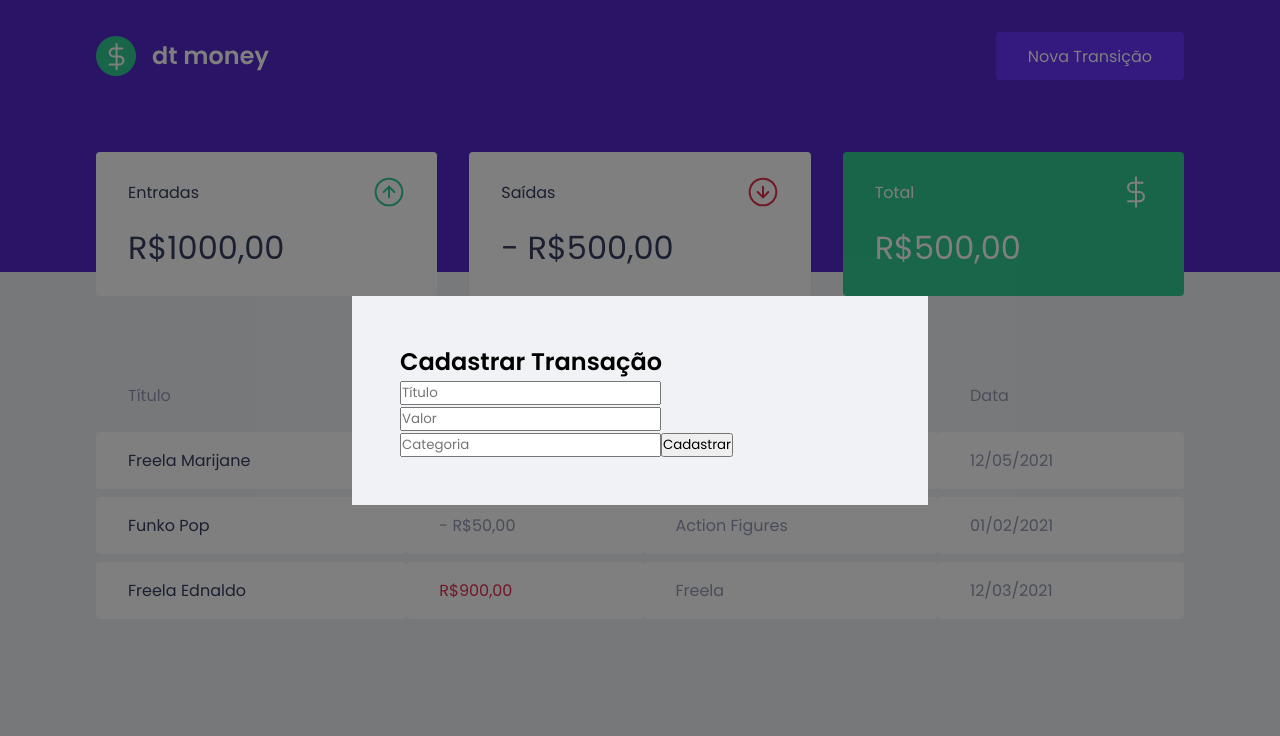
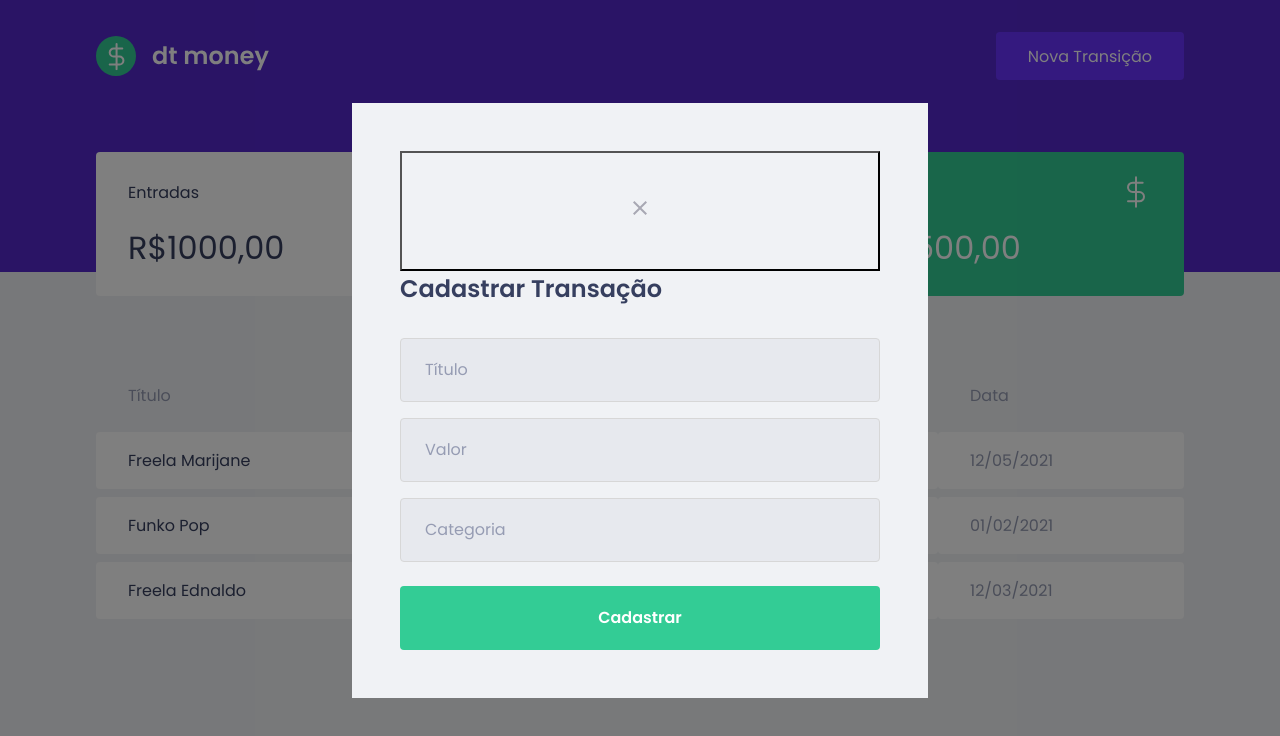
Before and after one commit to thiagoos16/ignite-dt-money, a React (Create React App) app: page / in a window 1280 px wide. Both pictures are taken after a click on the button "Nova Transição". Shown: the top 736 px of the page. Built offline with nearby package versions, Linux system fonts and the light colour scheme; no server answers; what miragejs would draw is missing.

Commit message:
add styles in transaction modal

```diff
--- a/src/components/NewTransactionModal/index.tsx
+++ b/src/components/NewTransactionModal/index.tsx
@@ -1,4 +1,5 @@
 import Modal from 'react-modal';
+import closeImg from '../../assets/close.svg';
 import { Container } from './styles';
 
 interface NewTransactionModalProps {
@@ -15,6 +16,14 @@
             overlayClassName="react-modal-overlay"
             className="react-modal-content"
         >
+            <button
+                type="button"
+                onClick={onRequestClose}
+                className="react-modal-content"
+            >
+                <img src={closeImg} alt="Fechar modal"/>
+            </button>
+
             <Container>
                 <h2> Cadastrar Transação </h2>
 
--- a/src/components/NewTransactionModal/styles.ts
+++ b/src/components/NewTransactionModal/styles.ts
@@ -1,5 +1,49 @@
 import styled from 'styled-components';
 
 export const Container = styled.form`
+    h2 {
+        color: var(--text-title);
+        font-size: 1.5rem;
+        margin-bottom: 2rem;
+    }
 
+    input {
+        width: 100%;
+        padding: 0 1.5rem;
+        height: 4rem;
+        border-radius: 0.25rem;
+
+        border: 1px solid #d7d7d7;
+        background: #e7e9ee;
+
+        font-weight: 400;
+        font-size: 1rem;
+
+        &::placeholder {
+            color: var(--text-body);
+        }
+
+        & + input {
+            margin-top: 1rem;
+        }
+    }
+
+    button[type="submit"] {
+        width: 100%;
+        padding: 0 1.5rem;
+        height: 4rem;
+        background: var(--green);
+        color: #FFF;
+        border-radius: 0.25rem;
+        border: 0;
+        font-size: 1rem;
+        margin-top: 1.5rem;
+        font-weight: 600;
+
+        transition: filter 0.2s;
+
+        &:hover {
+            filter: brightness(0.9);
+        }
+    }
 `
--- a/src/styles/global.ts
+++ b/src/styles/global.ts
@@ -77,4 +77,18 @@
         padding: 3rem;
         position: relative;
     }
+
+    .react-modal-close {
+        position: absolute;
+        right: 1.5rem;
+        top: 1.5rem;
+        border: 0;
+        background: transparent;
+
+        transition: filter 0.2s;
+
+        &:hover {
+            filter: brightness(0.8);
+        }
+    }
 `
```
